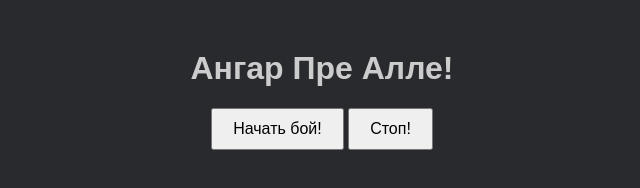
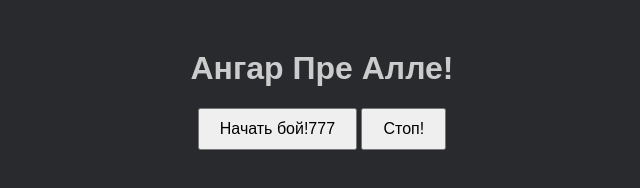
Before and after one commit to usernameLev/sound-beginning-battle, a plain HTML site: page index.html in a window 1280 px wide. Shown: the whole page, without its empty margins (318-958 px from the left). Drawn offline with Linux system fonts and the light colour scheme.

Commit message:
Update index.html

```diff
--- a/index.html
+++ b/index.html
@@ -10,7 +10,7 @@
 
 <body>
   <h1>Ангар Пре Алле!</h1>
-  <button id="startButton">Начать бой!</button>
+  <button id="startButton">Начать бой!777</button>
   <button id="stopButton">Стоп!</button>
   <audio id="sound1" src="angar.m4a" preload="auto"></audio>
   <audio id="sound2" src="pre.m4a" preload="auto"></audio>
```
